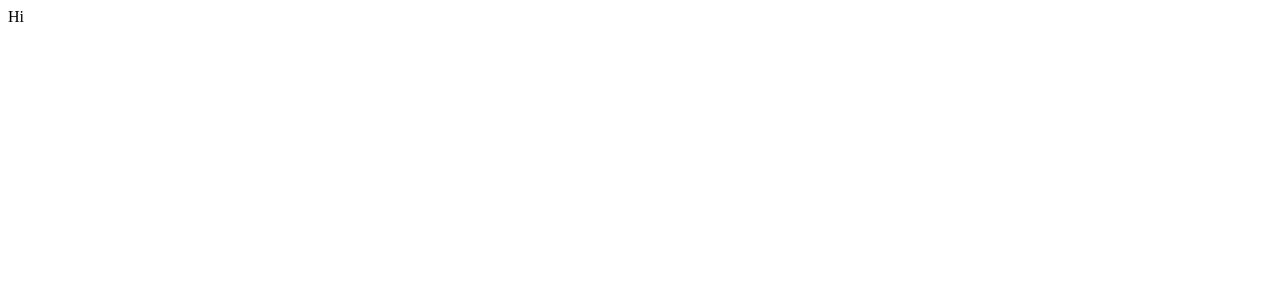
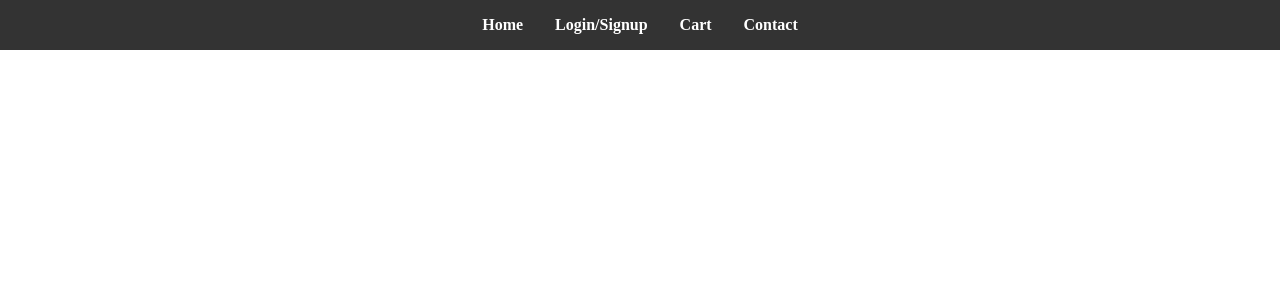
Before and after one commit to ronit044/E-commerce-Web-App, a React (Create React App) app: page / in a window 1280 px wide. Shown: the top 300 px of the page. Built offline with nearby package versions, Linux system fonts and the light colour scheme.

Commit message:
Navbar added

```diff
--- a/package.json
+++ b/package.json
@@ -8,6 +8,7 @@
     "@testing-library/user-event": "^13.5.0",
     "react": "^18.2.0",
     "react-dom": "^18.2.0",
+    "react-router-dom": "^6.15.0",
     "react-scripts": "5.0.1",
     "web-vitals": "^2.1.4"
   },
--- a/public/index.html
+++ b/public/index.html
@@ -2,9 +2,7 @@
 <html lang="en">
   <head>
     <meta charset="utf-8" />
-    <link rel="icon" href="%PUBLIC_URL%/favicon.ico" />
-    <meta name="viewport" content="width=device-width, initial-scale=1" />
-    <title>React App</title>
+
   </head>
   <body>
         <div id="root"></div>
--- /dev/null
+++ b/src/App.js
@@ -0,0 +1,10 @@
+import React from "react";
+import Navbar from "./frontend/Navbar/Navbar";
+
+function Nav(){
+    return <>
+        <Navbar/>
+    </>
+}
+
+export {Nav};
--- /dev/null
+++ b/src/frontend/Navbar/Navbar.css
@@ -0,0 +1,39 @@
+/* Reset some default styles for lists and links */
+*{
+    margin: 0 0 0;
+}
+ul, li, a {
+    margin: 0;
+    padding: 0;
+    list-style: none;
+    text-decoration: none;
+  }
+
+  /* Style the navigation bar */
+  .navbar {
+    background-color: #333;
+    padding: 1rem;
+  }
+
+  /* Style the navigation list */
+  .nav-list {
+    display: flex;
+    justify-content: center;
+  }
+
+  /* Style the navigation items */
+  .nav-item {
+    margin: 0 1rem;
+  }
+
+  /* Style the navigation links */
+  .nav-link {
+    color: #fff;
+    font-weight: bold;
+    transition: color 0.3s ease-in-out;
+  }
+
+  /* Add hover effect */
+  .nav-link:hover {
+    color: #f39c12; /* Change to your desired hover color */
+  }
--- /dev/null
+++ b/src/frontend/Navbar/Navbar.jsx
@@ -0,0 +1,17 @@
+import React from 'react';
+import './Navbar.css'; // Import the CSS file
+
+function Navbar() {
+  return (
+    <nav className="navbar">
+      <ul className="nav-list">
+        <li className="nav-item"><a href="#" className="nav-link">Home</a></li>
+        <li className="nav-item"><a href="#" className="nav-link">Login/Signup</a></li>
+        <li className="nav-item"><a href="#" className="nav-link">Cart</a></li>
+        <li className="nav-item"><a href="#" className="nav-link">Contact</a></li>
+      </ul>
+    </nav>
+  );
+}
+
+export default Navbar;
--- a/src/index.js
+++ b/src/index.js
@@ -1,3 +1,11 @@
 import React from 'react';
 import ReactDOM from 'react-dom';
-ReactDOM.render(<div>Hi</div>,document.getElementById("root"));
+import { BrowserRouter, Route, Routes } from 'react-router-dom';
+import { Nav } from './App';
+ReactDOM.render(<>
+  <BrowserRouter>
+    <Routes>
+      <Route path='/' element={<Nav/>}/>
+    </Routes>
+  </BrowserRouter>
+</>,document.getElementById("root"));
```
Also changed, not shown: 1 other file (tests, documents, lock files or other folders).
